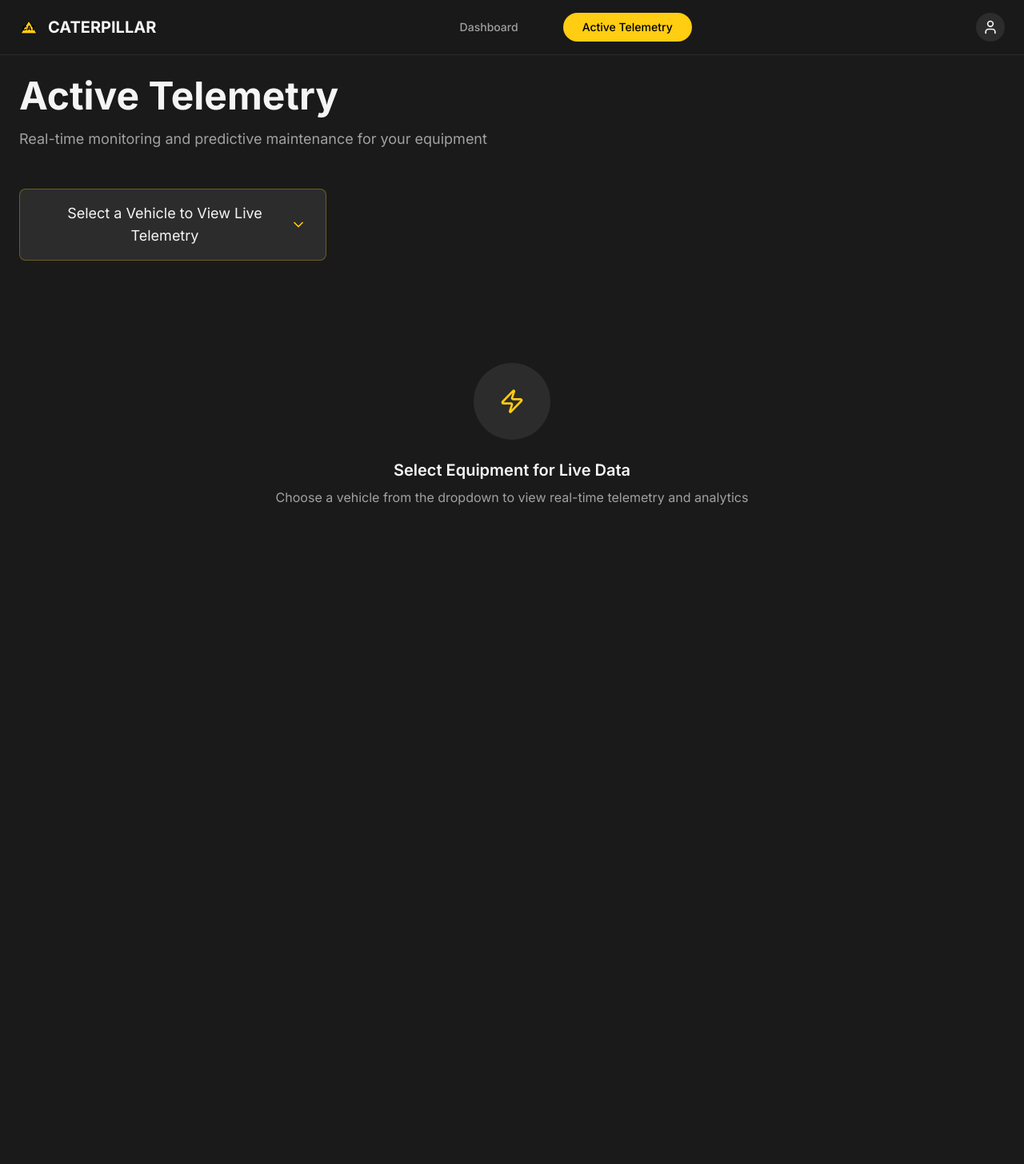
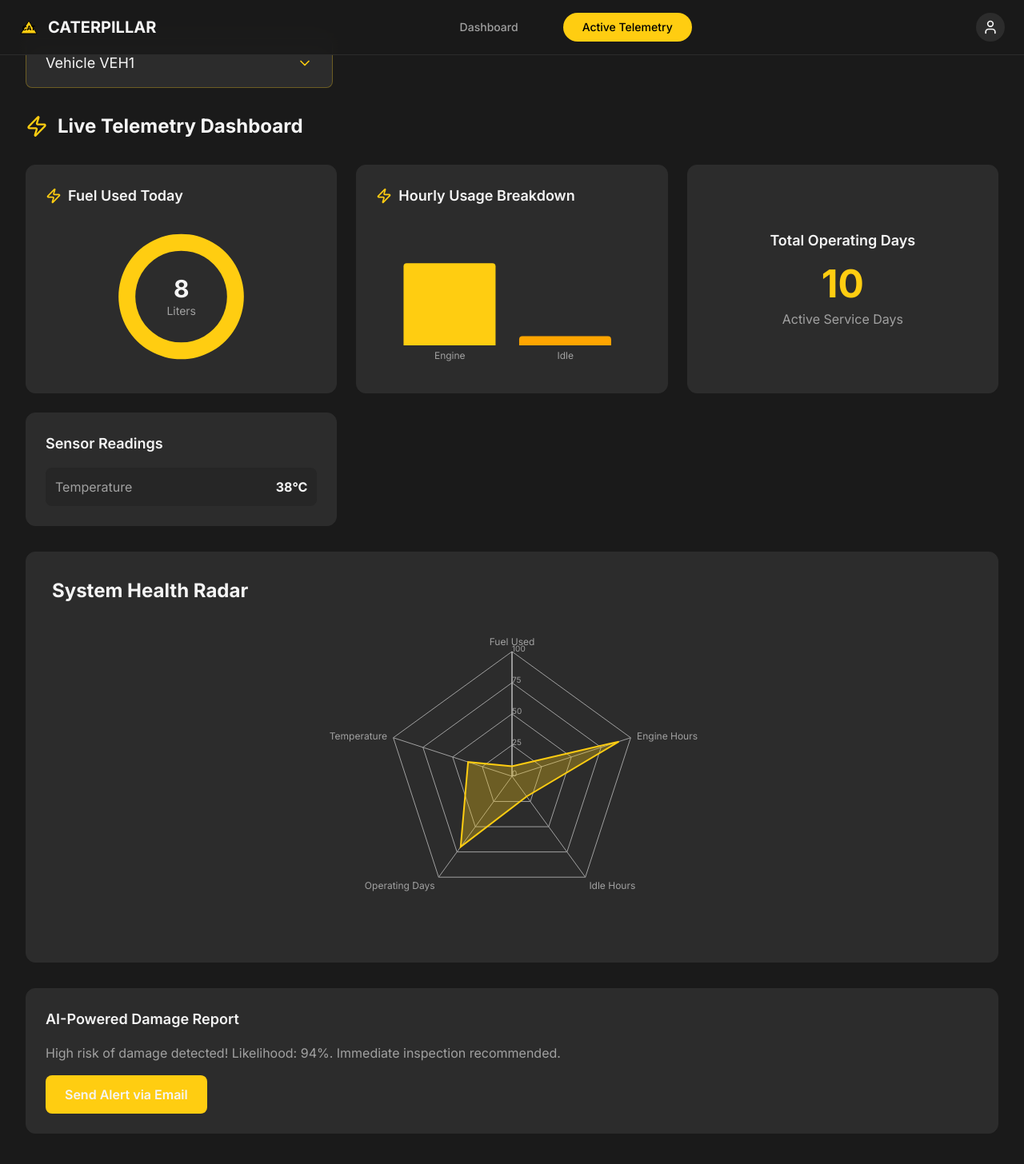
Before and after one commit to Arv2040/agm, a Next.js app in the folder frontend/: page /active-telemetry in a window 1280 px wide. Shown: the top 1456 px of the page at 80% size. Before the commit the page ends 800 px from the top, so only its background shows below. Built offline with nearby package versions, Linux system fonts and the light colour scheme.

Commit message:
updated real time dashboard

```diff
--- a/frontend/app/active-telemetry/page.tsx
+++ b/frontend/app/active-telemetry/page.tsx
@@ -1,6 +1,6 @@
 'use client';
 
-import { useState, useEffect } from 'react';
+import { useState, useEffect, useRef } from 'react';
 import { motion, AnimatePresence } from 'framer-motion';
 import { ChevronDown, AlertTriangle, Send, Zap } from 'lucide-react';
 import { Navbar } from '@/components/Navbar';
@@ -13,7 +13,6 @@ import {
   BarChart,
   Bar,
   XAxis,
-  YAxis,
   Tooltip,
   RadarChart,
   PolarGrid,
@@ -22,84 +21,71 @@ import {
   Radar
 } from 'recharts';
 
-// Data Interfaces
+// ----- Interfaces -----
 interface Vehicle {
   id: string;
   name: string;
+  operatingDays: number;
 }
 
 interface TelemetryData {
-  fuelUsed: number; // liters
-  loadFactor: number; // percentage
+  fuelUsed: number;
   engineHoursToday: number;
   idleHoursToday: number;
   operatingDays: number;
+  temperature: number;
 }
 
 interface AnomalyData {
-  damageLikelihood: number; // percentage
+  damageLikelihood: number;
   report: string;
 }
 
-// Mock API Data
-// TODO: This list will be fetched from '/api/vehicles'
+// ----- Default telemetry & anomaly -----
+const defaultTelemetry: TelemetryData = {
+  fuelUsed: 0,
+  engineHoursToday: 0,
+  idleHoursToday: 0,
+  operatingDays: 0,
+  temperature: 0,
+};
+
+const defaultAnomaly: AnomalyData = {
+  damageLikelihood: 0,
+  report: 'No anomalies detected. System operating within normal parameters.',
+};
+
+// ----- Mock Vehicles -----
 const mockVehicleList: Vehicle[] = [
-  { id: 'EQX1001', name: 'Excavator EX-1001' },
-  { id: 'EQX1002', name: 'Crane CR-1002' },
-  { id: 'EQX1003', name: 'Bulldozer BD-1003' },
+  { id: 'VEH1', name: 'Vehicle VEH1', operatingDays: 10 },
+  { id: 'VEH2', name: 'Vehicle VEH2', operatingDays: 12 },
+  { id: 'VEH3', name: 'Vehicle VEH3', operatingDays: 13 },
 ];
 
-// TODO: This data will be fetched from '/api/telemetry/{vehicleId}'
-const mockTelemetryData: { [key: string]: TelemetryData } = {
-  'EQX1001': {
-    fuelUsed: 180,
-    loadFactor: 78,
-    engineHoursToday: 8.5,
-    idleHoursToday: 1.5,
-    operatingDays: 15
-  },
-  'EQX1002': {
-    fuelUsed: 220,
-    loadFactor: 85,
-    engineHoursToday: 10,
-    idleHoursToday: 2,
-    operatingDays: 25
-  },
-  'EQX1003': {
-    fuelUsed: 195,
-    loadFactor: 72,
-    engineHoursToday: 7,
-    idleHoursToday: 1,
-    operatingDays: 10
-  }
-};
+// ----- Thresholds -----
+const TEMPERATURE_THRESHOLD = 80;
 
-// TODO: This data will be fetched from '/api/anomaly/{vehicleId}'
-const mockAnomalyData: { [key: string]: AnomalyData } = {
-  'EQX1001': {
-    damageLikelihood: 23,
-    report: 'Equipment analysis shows optimal performance with minor hydraulic pressure variations detected. Recommended maintenance window: Q2 2024. All systems operating within normal parameters with no immediate concerns identified.'
-  },
-  'EQX1002': {
-    damageLikelihood: 45,
-    report: 'Moderate wear patterns detected in crane boom assembly. Increased monitoring recommended for lifting operations above 80% capacity. Schedule preventive maintenance within 30 days to maintain optimal performance.'
-  },
-  'EQX1003': {
-    damageLikelihood: 67,
-    report: 'Significant track wear and engine temperature fluctuations observed. Immediate attention required for cooling system inspection. Recommend reducing operational load until comprehensive maintenance is completed.'
-  }
-};
+// ----- Notification Component -----
+function Notification({ message, type }: { message: string; type: 'warning' | 'danger' }) {
+  return (
+    <motion.div
+      initial={{ opacity: 0, y: -50 }}
+      animate={{ opacity: 1, y: 0 }}
+      exit={{ opacity: 0, y: -50 }}
+      className={`fixed top-4 right-4 p-4 rounded-lg border ${
+        type === 'warning' ? 'bg-yellow-100 border-yellow-400 text-yellow-800' : 'bg-red-100 border-red-400 text-red-800'
+      } z-50 max-w-md`}
+    >
+      <div className="flex items-center space-x-2">
+        <AlertTriangle size={20} />
+        <span className="font-semibold">{message}</span>
+      </div>
+    </motion.div>
+  );
+}
 
-// Vehicle Selector Component
-function VehicleSelector({
-  vehicles,
-  selectedVehicleId,
-  onVehicleSelect
-}: {
-  vehicles: Vehicle[];
-  selectedVehicleId: string | null;
-  onVehicleSelect: (id: string) => void;
-}) {
+// ----- Vehicle Selector -----
+function VehicleSelector({ vehicles, selectedVehicleId, onVehicleSelect }: { vehicles: Vehicle[]; selectedVehicleId: string | null; onVehicleSelect: (id: string) => void; }) {
   const [isOpen, setIsOpen] = useState(false);
 
   return (
@@ -153,10 +139,9 @@ function VehicleSelector({
   );
 }
 
-// Fuel Gauge Component
+// ----- Fuel Gauge -----
 function FuelGauge({ value, title }: { value: number; title: string }) {
   const data = [{ name: title, value, fill: '#FFCD11' }];
-
   return (
     <div className="bg-cat-charcoal rounded-xl p-6 border border-cat-charcoal">
       <div className="flex items-center space-x-2 mb-4">
@@ -166,12 +151,7 @@ function FuelGauge({ value, title }: { value: number; title: string }) {
       <div className="relative h-48">
         <ResponsiveContainer width="100%" height="100%">
           <RadialBarChart cx="50%" cy="50%" innerRadius="60%" outerRadius="90%" data={data}>
-            <RadialBar
-              dataKey="value"
-              cornerRadius={30}
-              fill="#FFCD11"
-              className="drop-shadow-lg"
-            />
+            <RadialBar dataKey="value" cornerRadius={30} fill="#FFCD11" />
           </RadialBarChart>
         </ResponsiveContainer>
         <div className="absolute inset-0 flex items-center justify-center">
@@ -179,9 +159,7 @@ function FuelGauge({ value, title }: { value: number; title: string }) {
             <div className="text-3xl font-bold text-cat-text-primary">
               <AnimatedNumber value={value} />
             </div>
-            <div className="text-cat-text-secondary text-sm">
-              {title === 'Fuel Used Today' ? 'Liters' : '% Capacity'}
-            </div>
+            <div className="text-cat-text-secondary text-sm">Liters</div>
           </div>
         </div>
       </div>
@@ -189,7 +167,7 @@ function FuelGauge({ value, title }: { value: number; title: string }) {
   );
 }
 
-// Usage Breakdown Chart
+// ----- Usage Breakdown -----
 function UsageBreakdown({ engineHours, idleHours }: { engineHours: number; idleHours: number }) {
   const data = [
     { name: 'Engine', hours: engineHours, fill: '#FFCD11' },
@@ -205,21 +183,8 @@ function UsageBreakdown({ engineHours, idleHours }: { engineHours: number; idleH
       <div className="h-48">
         <ResponsiveContainer width="100%" height="100%">
           <BarChart data={data} margin={{ top: 20, right: 30, left: 20, bottom: 5 }}>
-            <XAxis
-              dataKey="name"
-              axisLine={false}
-              tickLine={false}
-              tick={{ fill: '#A1A1A1', fontSize: 12 }}
-            />
-            <YAxis hide />
-            <Tooltip
-              contentStyle={{
-                backgroundColor: '#2C2C2C',
-                border: '1px solid #FFCD11',
-                borderRadius: '8px',
-                color: '#F5F5F5'
-              }}
-            />
+            <XAxis dataKey="name" axisLine={false} tickLine={false} tick={{ fill: '#A1A1A1', fontSize: 12 }} />
+            <Tooltip contentStyle={{ backgroundColor: '#2C2C2C', border: '1px solid #FFCD11', borderRadius: '8px', color: '#F5F5F5' }} />
             <Bar dataKey="hours" radius={[4, 4, 0, 0]} />
           </BarChart>
         </ResponsiveContainer>
@@ -228,7 +193,7 @@ function UsageBreakdown({ engineHours, idleHours }: { engineHours: number; idleH
   );
 }
 
-// Operating Days Display
+// ----- Operating Days -----
 function OperatingDaysCard({ days }: { days: number }) {
   return (
     <div className="bg-cat-charcoal rounded-xl p-6 border border-cat-charcoal flex flex-col items-center justify-center">
@@ -243,271 +208,187 @@ function OperatingDaysCard({ days }: { days: number }) {
   );
 }
 
-// Anomaly Detection Component
-function AnomalyDetection({ anomalyData }: { anomalyData: AnomalyData }) {
+// ----- Sensor Data -----
+function SensorData({ temperature }: { temperature: number }) {
+  const isTempCritical = temperature > TEMPERATURE_THRESHOLD;
+
+  return (
+    <div className="bg-cat-charcoal rounded-xl p-6 border border-cat-charcoal">
+      <h3 className="text-lg font-semibold text-cat-text-primary mb-4">Sensor Readings</h3>
+      <div className={`p-3 rounded-lg ${isTempCritical ? 'bg-red-500/20 border border-red-500' : 'bg-cat-dark/30'}`}>
+        <div className="flex justify-between items-center">
+          <span className="text-cat-text-secondary">Temperature</span>
+          <span className={`font-bold ${isTempCritical ? 'text-red-400' : 'text-cat-text-primary'}`}>
+            <AnimatedNumber value={temperature} />°C
+          </span>
+        </div>
+        {isTempCritical && <p className="text-red-400 text-sm mt-1">Warning: Temperature exceeds threshold!</p>}
+      </div>
+    </div>
+  );
+}
+
+// ----- Anomaly Radar -----
+function AnomalyRadar({ telemetryData }: { telemetryData: TelemetryData }) {
   const radarData = [
-    { subject: 'Engine', A: anomalyData.damageLikelihood, fullMark: 100 },
-    { subject: 'Hydraulics', A: anomalyData.damageLikelihood - 5, fullMark: 100 },
-    { subject: 'Tracks', A: anomalyData.damageLikelihood + 3, fullMark: 100 },
-    { subject: 'Electrical', A: anomalyData.damageLikelihood - 8, fullMark: 100 },
-    { subject: 'Cooling', A: anomalyData.damageLikelihood + 2, fullMark: 100 },
-    { subject: 'Transmission', A: anomalyData.damageLikelihood - 3, fullMark: 100 },
+    { subject: 'Fuel Used', A: telemetryData.fuelUsed, fullMark: 100 },
+    { subject: 'Engine Hours', A: telemetryData.engineHoursToday * 10, fullMark: 100 },
+    { subject: 'Idle Hours', A: telemetryData.idleHoursToday * 20, fullMark: 100 },
+    { subject: 'Operating Days', A: telemetryData.operatingDays * 7, fullMark: 100 },
+    { subject: 'Temperature', A: telemetryData.temperature, fullMark: 100 },
   ];
 
-  const getRiskColor = (likelihood: number) => {
-    if (likelihood < 25) return '#FFCD11';
-    if (likelihood < 60) return '#FFA500';
-    return '#FF4136';
+  return (
+    <div className="bg-cat-charcoal rounded-xl p-8 border border-cat-charcoal mt-12">
+      <h2 className="text-2xl font-bold mb-4 text-cat-text-primary">System Health Radar</h2>
+      <ResponsiveContainer width="100%" height={400}>
+        <RadarChart data={radarData}>
+          <PolarGrid gridType="polygon" stroke="#A1A1A1" />
+          <PolarAngleAxis dataKey="subject" tick={{ fill: '#A1A1A1', fontSize: 12 }} />
+          <PolarRadiusAxis angle={90} domain={[0, 100]} tick={{ fill: '#A1A1A1', fontSize: 10 }} />
+          <Radar name="Telemetry" dataKey="A" stroke="#FFCD11" fill="#FFCD11" fillOpacity={0.3} strokeWidth={2} />
+        </RadarChart>
+      </ResponsiveContainer>
+    </div>
+  );
+}
+
+// ----- AI Report & Send Alert -----
+function AIReportSection({ anomaly }: { anomaly: AnomalyData }) {
+  const [sending, setSending] = useState(false);
+  const [sent, setSent] = useState(false);
+
+  const handleSendAlert = async () => {
+    setSending(true);
+    try {
+      // Simulate API call
+      await new Promise(resolve => setTimeout(resolve, 1000));
+      setSent(true);
+    } catch (err) {
+      console.error(err);
+    } finally {
+      setSending(false);
+    }
   };
 
   return (
-    <motion.div
-      initial={{ opacity: 0, y: 50 }}
-      animate={{ opacity: 1, y: 0 }}
-      transition={{ delay: 1.2, duration: 0.8 }}
-      className="bg-cat-charcoal rounded-xl p-8 border border-cat-charcoal mt-12"
-    >
-      <div className="flex items-center space-x-3 mb-6">
-        <AlertTriangle size={28} className="text-cat-orange" />
-        <h2 className="text-2xl font-bold text-cat-text-primary">Anomaly Detection Report</h2>
-      </div>
-
-      <div className="grid grid-cols-1 lg:grid-cols-2 gap-8">
-        {/* Left: Damage Likelihood Radar */}
-        <div>
-          <h3 className="text-lg font-semibold text-cat-text-primary mb-4">System Health Analysis</h3>
-          <div className="h-80">
-            <ResponsiveContainer width="100%" height="100%">
-              <RadarChart data={radarData}>
-                <PolarGrid gridType="polygon" stroke="#A1A1A1" />
-                <PolarAngleAxis
-                  dataKey="subject"
-                  tick={{ fill: '#A1A1A1', fontSize: 12 }}
-                />
-                <PolarRadiusAxis
-                  angle={90}
-                  domain={[0, 100]}
-                  tick={{ fill: '#A1A1A1', fontSize: 10 }}
-                />
-                <Radar
-                  name="Risk Level"
-                  dataKey="A"
-                  stroke={getRiskColor(anomalyData.damageLikelihood)}
-                  fill={getRiskColor(anomalyData.damageLikelihood)}
-                  fillOpacity={0.3}
-                  strokeWidth={2}
-                />
-              </RadarChart>
-            </ResponsiveContainer>
-          </div>
-          <div className="text-center mt-4">
-            <div className="text-3xl font-bold" style={{ color: getRiskColor(anomalyData.damageLikelihood) }}>
-              <AnimatedNumber value={anomalyData.damageLikelihood} suffix="%" />
-            </div>
-            <p className="text-cat-text-secondary">Damage Likelihood</p>
-          </div>
-        </div>
-
-        {/* Right: AI Report */}
-        <div>
-          <h3 className="text-lg font-semibold text-cat-text-primary mb-4">AI Analysis Report</h3>
-          <div className="bg-cat-dark/50 rounded-lg p-6 mb-6 min-h-48">
-            <TypewriterText
-              text={anomalyData.report}
-              className="text-cat-text-secondary leading-relaxed"
-              speed={30}
-            />
-          </div>
-
-          <motion.button
-            whileHover={{
-              scale: 1.05,
-              boxShadow: '0 0 30px rgba(255, 205, 17, 0.3)'
-            }}
-            whileTap={{ scale: 0.95 }}
-            className="w-full bg-gradient-to-r from-cat-orange to-cat-red text-white px-6 py-3 rounded-lg font-semibold flex items-center justify-center space-x-2 hover:shadow-lg transition-all duration-300"
-          >
-            <Send size={20} />
-            <span>Send Alert to Customer</span>
-          </motion.button>
-
-          {/* TODO Comment */}
-          <div className="mt-4 bg-cat-dark/30 rounded-lg p-3 border border-cat-orange/20">
-            <p className="text-cat-text-secondary text-xs font-mono">
-              TODO: Email API integration for customer alerts
-            </p>
-          </div>
-        </div>
-      </div>
-    </motion.div>
+    <div className="bg-cat-charcoal rounded-xl p-6 border border-cat-charcoal mt-8">
+      <h3 className="text-lg font-semibold text-cat-text-primary mb-4">AI-Powered Damage Report</h3>
+      <p className="text-cat-text-secondary mb-4">{anomaly.report}</p>
+      <button
+        onClick={handleSendAlert}
+        disabled={sending || sent}
+        className={`px-6 py-3 rounded-lg font-semibold text-cat-text-primary transition-colors duration-200 ${
+          sent ? 'bg-green-600' : 'bg-cat-yellow hover:bg-yellow-500'
+        }`}
+      >
+        {sending ? 'Sending...' : sent ? 'Alert Sent' : 'Send Alert via Email'}
+      </button>
+    </div>
   );
 }
 
-// Live Telemetry Dashboard Component
-function LiveTelemetryDashboard({
-  telemetryData,
-  anomalyData
-}: {
-  telemetryData: TelemetryData;
-  anomalyData: AnomalyData;
-}) {
+// ----- Live Dashboard -----
+function LiveTelemetryDashboard({ telemetryData, anomalyData }: { telemetryData: TelemetryData; anomalyData: AnomalyData }) {
   return (
     <AnimatePresence>
-      <motion.div
-        initial={{ opacity: 0, y: 50 }}
-        animate={{ opacity: 1, y: 0 }}
-        exit={{ opacity: 0, y: -50 }}
-        transition={{ duration: 0.8 }}
-        className="space-y-8"
-      >
-        {/* Header */}
+      <motion.div initial={{ opacity: 0, y: 50 }} animate={{ opacity: 1, y: 0 }} exit={{ opacity: 0, y: -50 }} transition={{ duration: 0.8 }} className="space-y-8">
         <div className="flex items-center space-x-3 mb-8">
           <Zap size={28} className="text-cat-yellow" />
           <h2 className="text-2xl font-bold text-cat-text-primary">Live Telemetry Dashboard</h2>
         </div>
 
-        {/* Telemetry Grid */}
-        <motion.div
-          initial="hidden"
-          animate="visible"
-          variants={{
-            hidden: { opacity: 0 },
-            visible: {
-              opacity: 1,
-              transition: {
-                staggerChildren: 0.2
-              }
-            }
-          }}
-          className="grid grid-cols-1 md:grid-cols-2 gap-6"
-        >
-          <motion.div variants={{ hidden: { opacity: 0, y: 30 }, visible: { opacity: 1, y: 0 } }}>
-            <FuelGauge value={telemetryData.fuelUsed} title="Fuel Used Today" />
-          </motion.div>
-
-          <motion.div variants={{ hidden: { opacity: 0, y: 30 }, visible: { opacity: 1, y: 0 } }}>
-            <FuelGauge value={telemetryData.loadFactor} title="Load Factor" />
-          </motion.div>
-
-          <motion.div variants={{ hidden: { opacity: 0, y: 30 }, visible: { opacity: 1, y: 0 } }}>
-            <UsageBreakdown
-              engineHours={telemetryData.engineHoursToday}
-              idleHours={telemetryData.idleHoursToday}
-            />
-          </motion.div>
-
-          <motion.div variants={{ hidden: { opacity: 0, y: 30 }, visible: { opacity: 1, y: 0 } }}>
-            <OperatingDaysCard days={telemetryData.operatingDays} />
-          </motion.div>
+        <motion.div className="grid grid-cols-1 md:grid-cols-2 lg:grid-cols-3 gap-6">
+          <FuelGauge value={telemetryData.fuelUsed} title="Fuel Used Today" />
+          <UsageBreakdown engineHours={telemetryData.engineHoursToday} idleHours={telemetryData.idleHoursToday} />
+          <OperatingDaysCard days={telemetryData.operatingDays} />
+          <SensorData temperature={telemetryData.temperature} />
         </motion.div>
 
-        {/* Anomaly Detection */}
-        <AnomalyDetection anomalyData={anomalyData} />
+        <AnomalyRadar telemetryData={telemetryData} />
+
+        <AIReportSection anomaly={anomalyData} />
       </motion.div>
     </AnimatePresence>
   );
 }
 
-// Main Active Telemetry Page Component
+// ----- Main Page -----
 export default function ActiveTelemetryPage() {
-  const [selectedVehicleId, setSelectedVehicleId] = useState<string | null>(null);
-  const [telemetryData, setTelemetryData] = useState<TelemetryData | null>(null);
-  const [anomalyData, setAnomalyData] = useState<AnomalyData | null>(null);
-  const [isLoading, setIsLoading] = useState(false);
-  const [vehicles, setVehicles] = useState<Vehicle[]>([]);
+  const [selectedVehicleId, setSelectedVehicleId] = useState<string>('VEH1');
+  const [telemetryData, setTelemetryData] = useState<TelemetryData>(defaultTelemetry);
+  const [vehicles, setVehicles] = useState<Vehicle[]>(mockVehicleList);
+  const [notifications, setNotifications] = useState<{ id: string; message: string; type: 'warning' | 'danger' }[]>([]);
+  const [anomalyData, setAnomalyData] = useState<AnomalyData>(defaultAnomaly);
+
+  const pollingTimeoutRef = useRef<NodeJS.Timeout | null>(null);
+  const telemetryRef = useRef<TelemetryData>(defaultTelemetry);
 
   useEffect(() => {
-    // TODO: Replace with actual API call to '/api/vehicles'
-    setVehicles(mockVehicleList);
-  }, []);
+    telemetryRef.current = telemetryData;
+  }, [telemetryData]);
+
+  const addNotification = (message: string, type: 'warning' | 'danger') => {
+    const newNotification = { id: Date.now().toString(), message, type };
+    setNotifications(prev => [...prev, newNotification]);
+    setTimeout(() => setNotifications(prev => prev.filter(n => n.id !== newNotification.id)), 5000);
+  };
 
   useEffect(() => {
-    if (selectedVehicleId) {
-      setIsLoading(true);
+    if (!selectedVehicleId) return;
 
-      // TODO: Replace with actual API call to '/api/telemetry/{vehicleId}'
-      setTimeout(() => {
-        setTelemetryData(mockTelemetryData[selectedVehicleId]);
-      }, 800);
+    let isCancelled = false;
 
-      // TODO: Replace with actual API call to '/api/anomaly/{vehicleId}'
-      setTimeout(() => {
-        setAnomalyData(mockAnomalyData[selectedVehicleId]);
-        setIsLoading(false);
-      }, 1200);
-    }
-  }, [selectedVehicleId]);
+    const fetchData = async () => {
+      try {
+        const vehicle = vehicles.find(v => v.id === selectedVehicleId)!;
+        const newTelemetry: TelemetryData = {
+          fuelUsed: telemetryRef.current.fuelUsed + Math.floor(Math.random() * 5 + 1),
+          engineHoursToday: Math.floor(Math.random() * 10 + 1),
+          idleHoursToday: Math.floor(Math.random() * 5),
+          operatingDays: vehicle.operatingDays,
+          temperature: Math.floor(Math.random() * 100),
+        };
+        setTelemetryData(newTelemetry);
+
+        // Generate anomaly report
+        const damageLikelihood = Math.min(Math.floor(Math.random() * 100), 100);
+        const report = damageLikelihood > 70
+          ? `High risk of damage detected! Likelihood: ${damageLikelihood}%. Immediate inspection recommended.`
+          : `System operating normally. Likelihood of damage: ${damageLikelihood}%.`;
+        setAnomalyData({ damageLikelihood, report });
+
+        if (newTelemetry.temperature > TEMPERATURE_THRESHOLD) {
+          addNotification(`High temperature alert: ${newTelemetry.temperature}°C (Vehicle ${selectedVehicleId})`, 'warning');
+        }
+      } catch (err) {
+        console.error('Error fetching data:', err);
+      } finally {
+        if (!isCancelled) pollingTimeoutRef.current = setTimeout(fetchData, 3000);
+      }
+    };
+
+    fetchData();
+
+    return () => {
+      isCancelled = true;
+      if (pollingTimeoutRef.current) clearTimeout(pollingTimeoutRef.current);
+    };
+  }, [selectedVehicleId, vehicles]);
 
   return (
-    <div className="min-h-screen bg-cat-dark">
+    <>
       <Navbar />
+      <main className="min-h-screen bg-cat-dark text-cat-text-primary">
+        <div className="container mx-auto px-4 sm:px-6 lg:px-8 py-12">
+          <VehicleSelector vehicles={vehicles} selectedVehicleId={selectedVehicleId} onVehicleSelect={setSelectedVehicleId} />
+          {telemetryData && <LiveTelemetryDashboard telemetryData={telemetryData} anomalyData={anomalyData} />}
+        </div>
+      </main>
 
-      <div className="pt-24 px-6 max-w-7xl mx-auto">
-        <motion.div
-          initial={{ opacity: 0, y: 30 }}
-          animate={{ opacity: 1, y: 0 }}
-          transition={{ duration: 0.8 }}
-        >
-          {/* Header */}
-          <div className="mb-12">
-            <h1 className="text-4xl md:text-5xl font-bold text-cat-text-primary mb-4">
-              Active Telemetry
-            </h1>
-            <p className="text-cat-text-secondary text-lg">
-              Real-time monitoring and predictive maintenance for your equipment
-            </p>
-          </div>
-
-          {/* Vehicle Selector */}
-          <VehicleSelector
-            vehicles={vehicles}
-            selectedVehicleId={selectedVehicleId}
-            onVehicleSelect={setSelectedVehicleId}
-          />
-
-          {/* Loading State */}
-          {isLoading && (
-            <motion.div
-              initial={{ opacity: 0 }}
-              animate={{ opacity: 1 }}
-              className="flex items-center justify-center py-12"
-            >
-              <motion.div
-                animate={{ rotate: 360 }}
-                transition={{ duration: 2, repeat: Infinity, ease: "linear" }}
-                className="w-12 h-12 border-4 border-cat-yellow border-t-transparent rounded-full"
-              />
-            </motion.div>
-          )}
-
-          {/* Dashboard Content */}
-          {!isLoading && telemetryData && anomalyData && (
-            <LiveTelemetryDashboard
-              telemetryData={telemetryData}
-              anomalyData={anomalyData}
-            />
-          )}
-
-          {/* Empty State */}
-          {!selectedVehicleId && !isLoading && (
-            <motion.div
-              initial={{ opacity: 0 }}
-              animate={{ opacity: 1 }}
-              className="text-center py-24"
-            >
-              <div className="w-24 h-24 bg-cat-charcoal rounded-full flex items-center justify-center mx-auto mb-6">
-                <Zap size={32} className="text-cat-yellow" />
-              </div>
-              <h3 className="text-xl font-semibold text-cat-text-primary mb-2">
-                Select Equipment for Live Data
-              </h3>
-              <p className="text-cat-text-secondary">
-                Choose a vehicle from the dropdown to view real-time telemetry and analytics
-              </p>
-            </motion.div>
-          )}
-        </motion.div>
-      </div>
-    </div>
+      <AnimatePresence>
+        {notifications.map(n => <Notification key={n.id} message={n.message} type={n.type} />)}
+      </AnimatePresence>
+    </>
   );
 }
--- a/frontend/package.json
+++ b/frontend/package.json
@@ -42,6 +42,7 @@
     "@types/react": "18.2.22",
     "@types/react-dom": "18.2.7",
     "autoprefixer": "10.4.15",
+    "axios": "^1.11.0",
     "class-variance-authority": "^0.7.0",
     "clsx": "^2.1.1",
     "cmdk": "^1.0.0",
```
Also changed, not shown: 1 other file (tests, documents, lock files or other folders).
